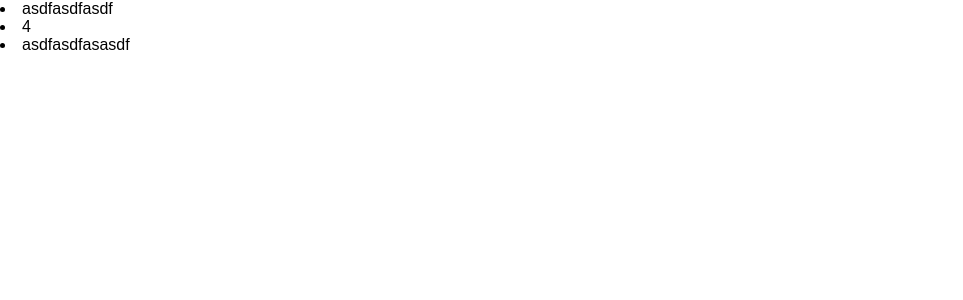
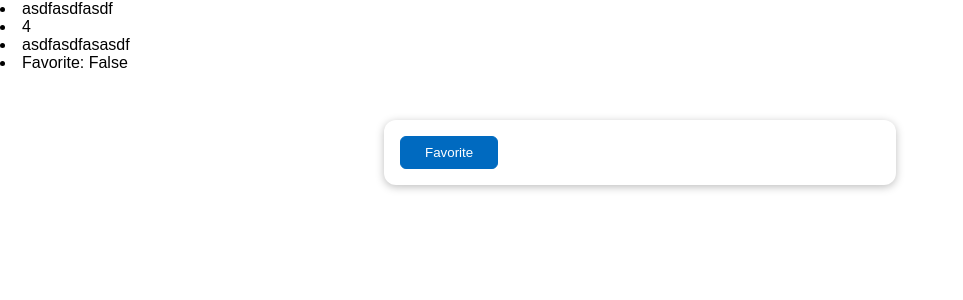
Before and after one commit to sean-xiao-zhao7/django-forms, a Django app: page /single-review/1 in a window 1280 px wide. Shown: the top 300 px of the page, without its empty margins (0-963 px from the left). Run offline with Django 3.2, Linux system fonts and the light colour scheme; data comes from the database, SQL or seed files in the repository; both versions use the stored data as it was after the commit.

Commit message:
Use session

```diff
--- a/formsapp/templates/formsapp/single_review.html
+++ b/formsapp/templates/formsapp/single_review.html
@@ -8,4 +8,10 @@
     <li>{{ review.name }}</li>
     <li>{{ review.rating }}</li>
     <li>{{ review.review }}</li>
+    <li>Favorite: {{ favorite }}</li>
+    <form method='POST' action='/single-review/favorite'>
+    {% csrf_token %}
+    <input type='hidden' name='id' value='{{review.id}}' />
+    <button>Favorite</button>
+    </form>
 {% endblock  %}
--- a/formsapp/urls.py
+++ b/formsapp/urls.py
@@ -1,9 +1,10 @@
 from django.urls import path
-from .views import ReviewView, ThankyouView, ReviewListView, SingleReviewView
+from .views import ReviewView, ThankyouView, ReviewListView, SingleReviewView, FavoriteReview
 
 urlpatterns = [
     path("", ReviewView.as_view()),
     path('thankyou', ThankyouView.as_view()),
     path('reviewlist', ReviewListView.as_view()),
+    path('single-review/favorite', FavoriteReview.as_view()),
     path('single-review/<int:pk>', SingleReviewView.as_view()),
 ]
--- a/formsapp/views.py
+++ b/formsapp/views.py
@@ -1,9 +1,11 @@
+from django.http.response import HttpResponseRedirect
 from formsapp.forms import ReviewsForm
 from django.views.generic.base import TemplateView
 from django.views.generic import ListView, DetailView
 from django.views.generic.edit import CreateView
 from .models import Review
 from .forms import ReviewsForm
+from django.views import View
 
 # Create your views here.
 
@@ -24,3 +26,14 @@ class ReviewListView(ListView):
 class SingleReviewView(DetailView):
     template_name = 'formsapp/single_review.html'
     model = Review
+
+    def get_context_data(self, **kwargs):
+        context = super().get_context_data(**kwargs)
+        context['favorite'] = self.request.session.get('fav_review_id') == str(self.object.id)
+        return context
+
+class FavoriteReview(View):
+    def post(self, req):
+        id = req.POST['id']
+        req.session['fav_review_id'] = id
+        return HttpResponseRedirect("/single-review/" + id)
```
Also changed, not shown: db.sqlite3.
